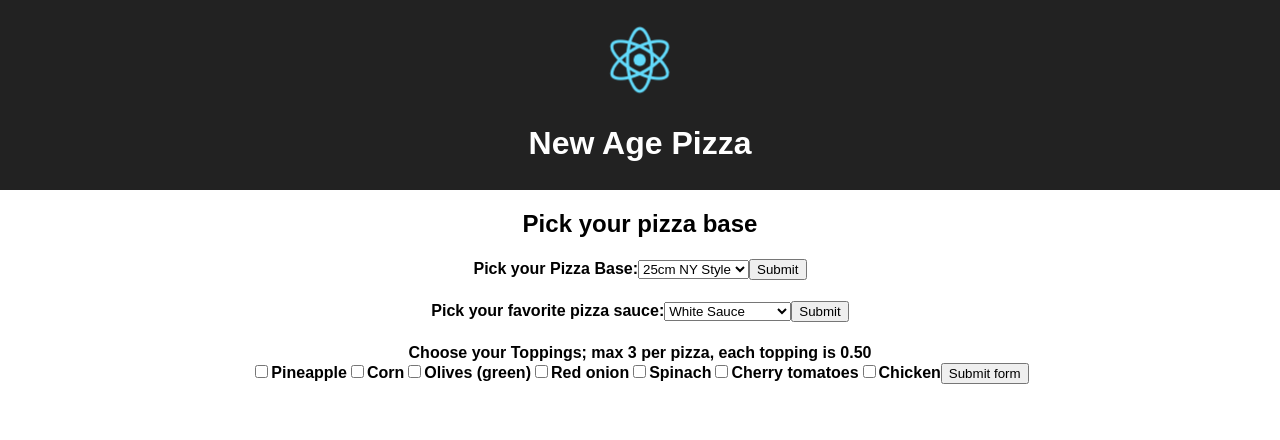
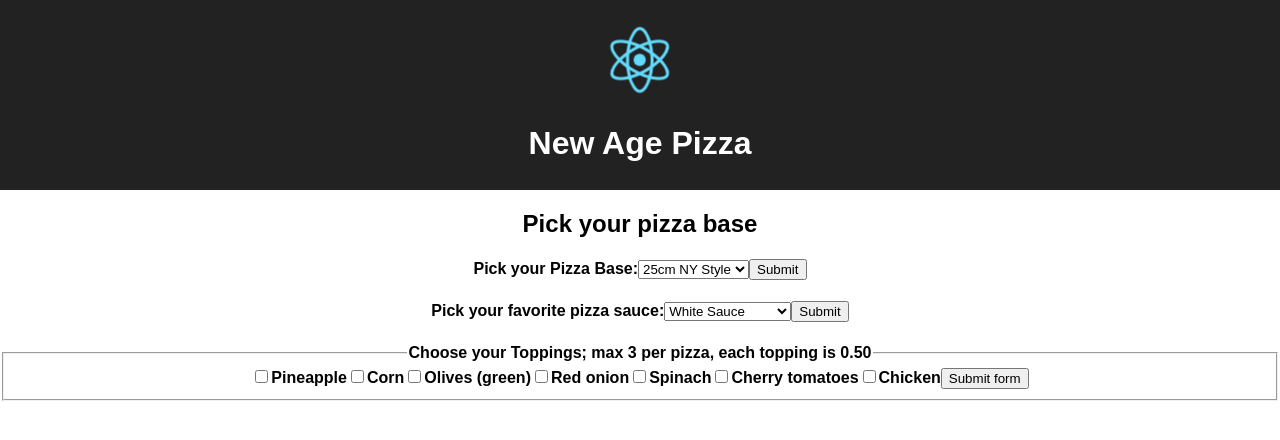
Before and after one commit to LisaScorzon/pizza_configurator, a React (Create React App) app: page / in a window 1280 px wide. Shown: the top 440 px of the page. Built offline with nearby package versions, Linux system fonts and the light colour scheme.

Commit message:
toppings are in redux state!!!!!!

```diff
--- a/src/App.js
+++ b/src/App.js
@@ -5,7 +5,7 @@ import bases from './reducers/bases'
 import BasesList from './components/BasesList'
 import SaucesList from './components/SaucesList'
 import sauces from './reducers/sauces'
-import {ToppingsList} from './components/ToppingsList'
+import ToppingsList from './components/ToppingsList'
 import toppings from './reducers/toppings'
 
 
--- a/src/components/ToppingsList.js
+++ b/src/components/ToppingsList.js
@@ -4,25 +4,26 @@ import {connect} from 'react-redux'
 import {toppings} from '../reducers/toppings'
 import {selectToppings} from '../actions/build'
 import store from '../store'
-import { RadioGroup, RadioButton, ReversedRadioButton } from 'react-radio-buttons'
 
 
 
-export class ToppingsList extends PureComponent{
+
+ class ToppingsList extends PureComponent{
     constructor(props) {
     super(props);
     this.state = {value: 'pick one!'}
 
 
 
-  this.handleSubmit = this.handleSubmit.bind(this);
+    this.handleChange = this.handleChange.bind(this);
    this.handleSubmit = this.handleSubmit.bind(this);
 
 }
-  handleSubmit(event) {
-  this.setState(event.target.value);
-    store.dispatch(selectToppings( event.target.value))
+handleChange(event){
+  this.setState({value: event.target.value});
+    store.dispatch(selectToppings({value: event.target.value}))
 }
+
 
    handleSubmit(event) {
    alert('Your topping is: ' + this.state.value);
@@ -31,13 +32,13 @@ export class ToppingsList extends PureComponent{
 
 
 render() {
-
   return (
   <form onSubmit={this.handleSubmit}>
-
+    <fieldset value={this.state.value} onChange={this.handleChange}>
     <legend>Choose your Toppings; max 3 per pizza,
             each topping is 0.50
     </legend>
+
 
         <input type="checkbox" value="Pineapple" name="Pineapple" value="Pineapple"/>
         <label for="Pineapple">Pineapple</label>
@@ -63,7 +64,7 @@ render() {
 
 
         <button type="submit">Submit form</button>
-
+        </fieldset>
   </form>
 
 
@@ -81,6 +82,6 @@ const mapStateToProps = function (state) {
 }
 
 export default connect(mapStateToProps, {
-  selectToppings
+  selectToppings,
 }
 )(ToppingsList)
--- a/src/reducers/toppings.js
+++ b/src/reducers/toppings.js
@@ -4,12 +4,12 @@ import { SELECT_TOPPINGS } from '../actions/build'
 export default function (state = null, action= {}) {
   switch (action.type) {
     case SELECT_TOPPINGS :
-    if (state.length < 3) {
-      return state.concat(action.payload)
-  } else {
-      return state
-  }
-    //return action.payload.value
+  //   if (state.length < 3) {
+  //     return state.concat(action.payload)
+  // } else {
+  //     return state
+  // }
+    return action.payload.value
     default:
       return state
   }
```
